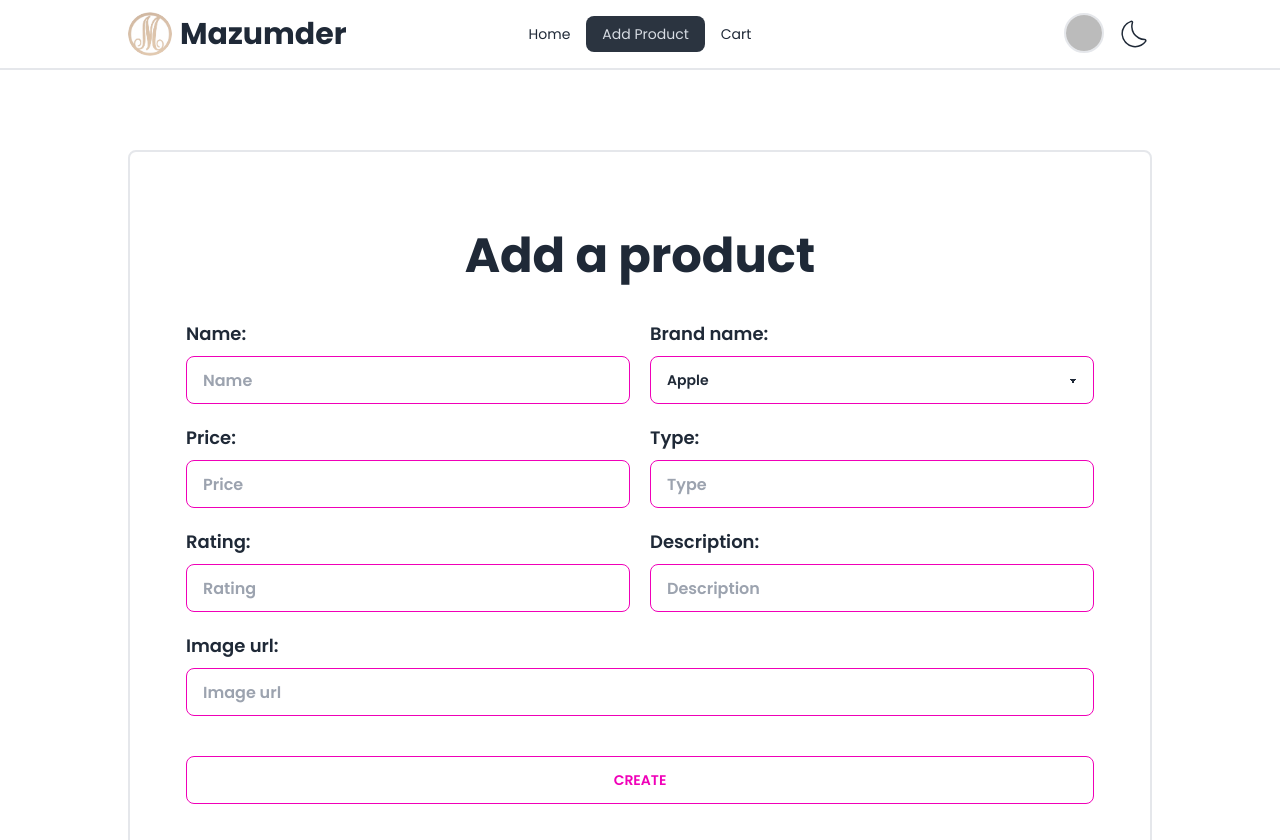
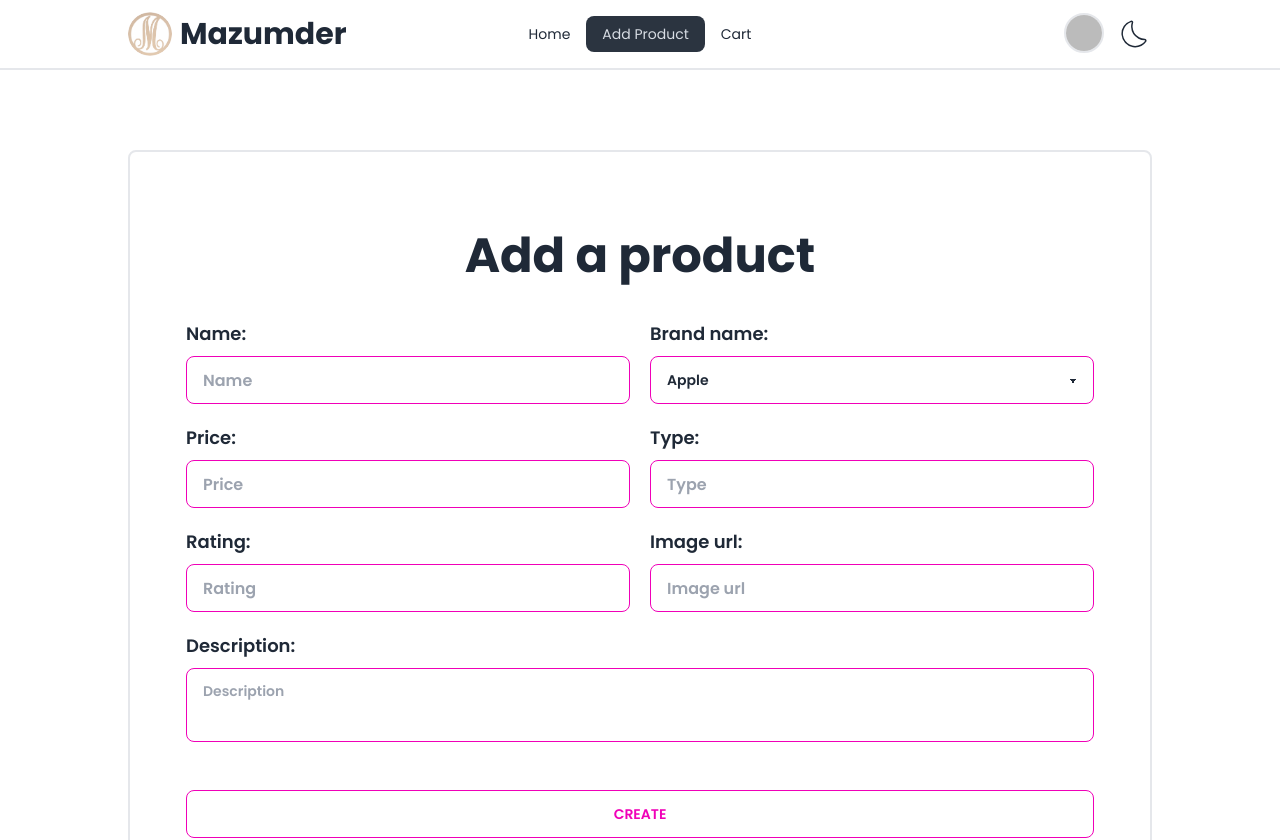
Before and after one commit to monjurBakthMazumder/Assignment-10-client-site, a React (Vite) app: page /add-product in a window 1280 px wide. Shown: the top 840 px of the page. Built offline with nearby package versions, Linux system fonts and the light colour scheme; no server answers; sample sign-in values are in the browser's storage.

Commit message:
update add page, update page and cart ui

```diff
--- a/src/Pages/AddProduct/AddProduct.jsx
+++ b/src/Pages/AddProduct/AddProduct.jsx
@@ -63,13 +63,13 @@ const AddProduct = () => {
                     <label htmlFor="rating">Rating:
                     <input type="number" name="rating" required placeholder="Rating" className="input input-bordered bg-transparent border-secondary w-full mt-2" />
                     </label>
-                    <label htmlFor="Description">Description:
-                    <input type="text" name="description" required placeholder="Description" className="input input-bordered bg-transparent border-secondary w-full mt-2" />
+                    <label htmlFor="img">Image url:
+                    <input type="text" name="img" required placeholder="Image url" className="input input-bordered bg-transparent border-secondary w-full mt-2" />
                     </label>
                 </div>
                 <div className="grid grid-cols-1 gap-5 mb-5">
-                    <label htmlFor="img">Image url:
-                    <input type="text" name="img" required placeholder="Image url" className="input input-bordered bg-transparent border-secondary w-full mt-2" />
+                <label htmlFor="Description">Description:
+                    <textarea className="textarea bg-transparent border-secondary w-full mt-2 resize-none"  type="text" name="description" required placeholder="Description" ></textarea>
                     </label>
                 </div>
                 <button className="btn btn-secondary btn-outline btn-block my-5" type="submit">Create</button>
--- a/src/Pages/Cart/Cart.jsx
+++ b/src/Pages/Cart/Cart.jsx
@@ -37,6 +37,11 @@ const Cart = () => {
     }
     return (
         <>
+        {
+            product?.length < 1
+            ?
+            <h1 className="text-xl md:text-2xl lg:text-4xl font-bold flex justify-center items-center h-[75vh]">No Product added</h1>
+            :
             <div className="overflow-x-auto my-10 px-[5%] sm:px-[10%]">
                 <h1 className="text-xl md:text-2xl lg:text-3xl underline font-bold text-center my-5">Total Product: {product?.length}</h1>
                 <table className="table">
@@ -86,6 +91,7 @@ const Cart = () => {
                     </tbody>
                 </table>
             </div>
+        }
         </>
     );
 };
--- a/src/Pages/Update/Update.jsx
+++ b/src/Pages/Update/Update.jsx
@@ -71,13 +71,13 @@ const Update = () => {
                         <label htmlFor="rating">Rating:
                         <input type="number" name="rating" defaultValue={rating} required placeholder="Rating" className="input input-bordered bg-transparent border-secondary w-full mt-2" />
                         </label>
-                        <label htmlFor="Description">Description:
-                        <input type="text" name="description" defaultValue={description} required placeholder="Description" className="input input-bordered bg-transparent border-secondary w-full mt-2" />
+                        <label htmlFor="img">Image url:
+                        <input type="text" name="img" defaultValue={img} required placeholder="Image url" className="input input-bordered bg-transparent border-secondary w-full mt-2" />
                         </label>
                     </div>
                     <div className="grid grid-cols-1 gap-5 mb-5">
-                        <label htmlFor="img">Image url:
-                        <input type="text" name="img" defaultValue={img} required placeholder="Image url" className="input input-bordered bg-transparent border-secondary w-full mt-2" />
+                    <label htmlFor="Description">Description:
+                        <textarea className="textarea bg-transparent border-secondary w-full mt-2 resize-none"  type="text" name="description" defaultValue={description} required placeholder="Description" ></textarea>
                         </label>
                     </div>
                     <button className="btn btn-secondary btn-outline btn-block my-5" type="submit">Update</button>
```
Lines whose indentation alone changed are shown as unchanged.
